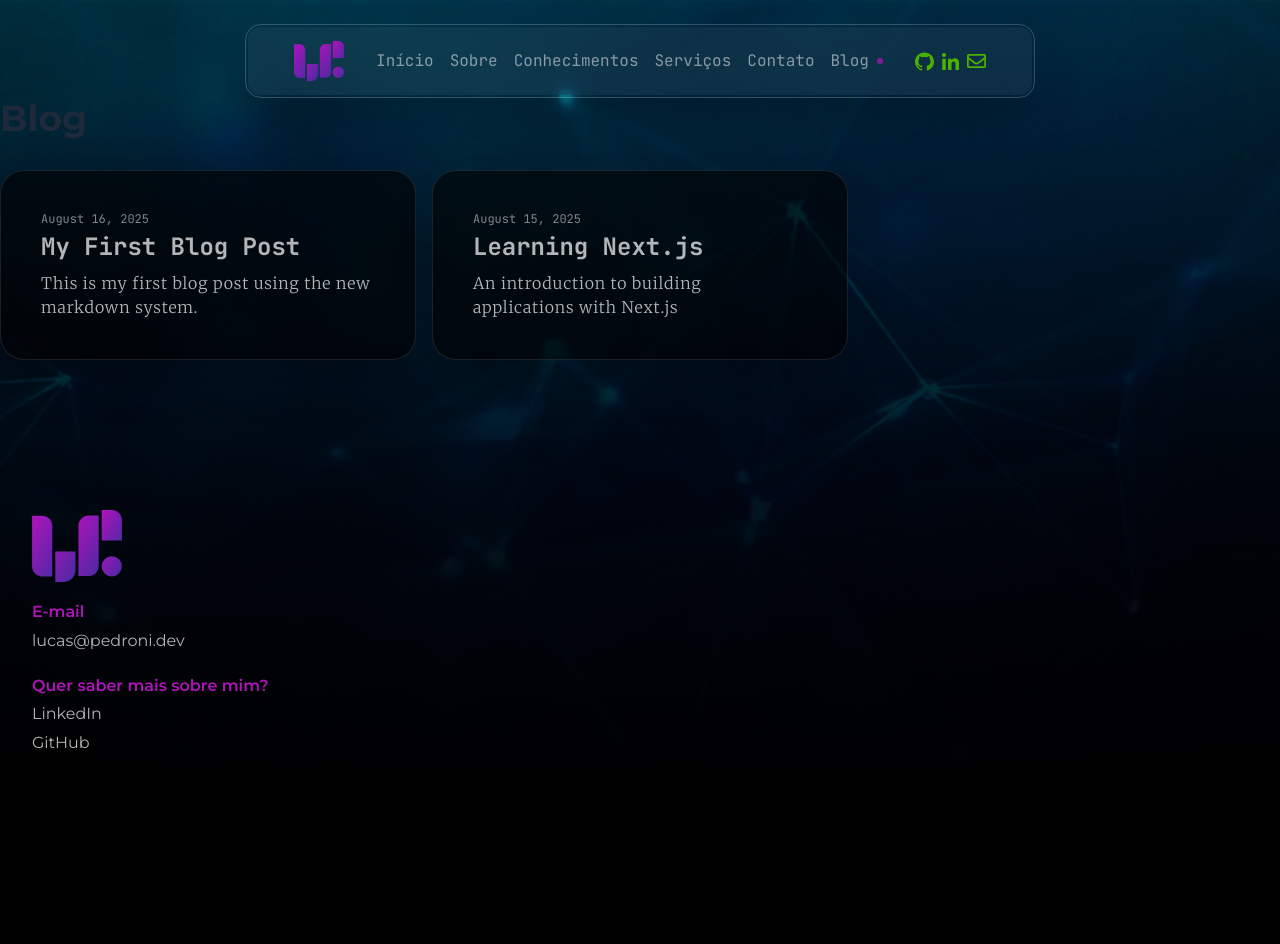
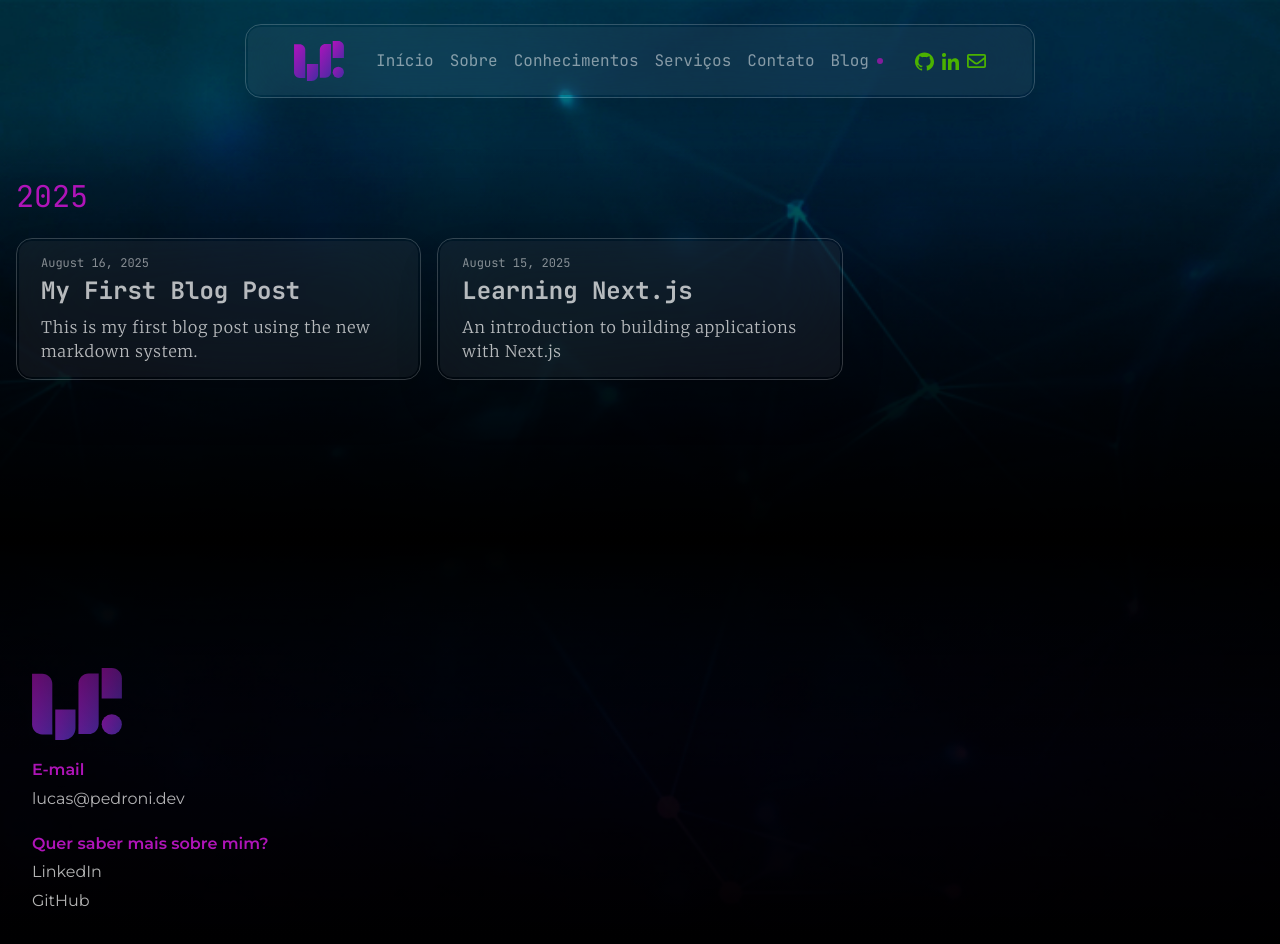
Before and after one commit to pedroni/pedroni, a Next.js app: page /blog in a window 1280 px wide. Shown: the top 944 px of the page. Before the commit the page ends 800 px from the top, so only its background shows below. Built offline with nearby package versions, Linux system fonts and the light colour scheme.

Commit message:
list of posts

```diff
--- a/package.json
+++ b/package.json
@@ -21,6 +21,8 @@
     "@types/node": "^22",
     "@types/react": "19.1.10",
     "@types/rellax": "^1.7.6",
+    "@typescript-eslint/eslint-plugin": "^7.18.0",
+    "@typescript-eslint/parser": "^7.18.0",
     "eslint": "^8.52.0",
     "eslint-config-next": "15.4.6",
     "eslint-plugin-unused-imports": "^3.0.0",
--- a/src/app/blog/BlogPostCard.tsx
+++ b/src/app/blog/BlogPostCard.tsx
@@ -1,10 +1,27 @@
-import SimpleBox from '../../components/SimpleBox'
 import { BlogPost } from '../../lib/blog'
 
 export default function BlogPostCard({ post }: { post: BlogPost }) {
   return (
-    <a href={`/blog/${post.slug}`}>
-      <SimpleBox className="transition hover:bg-white/5">
+    <a
+      href={`/blog/${post.slug}`}
+      className="rounded-2xl
+          border border-white/20
+          shadow-2xl
+          relative
+          group
+      "
+    >
+      <div
+        className="absolute w-[calc(100%-4px)] h-[calc(100%-4px)]
+          top-0.5
+          left-0.5
+          backdrop-blur-2xl bg-white/5
+          rounded-xl
+          transition
+         group-hover:bg-white/10
+      "
+      ></div>
+      <div className="relative px-6 py-4">
         <p className="text-white/50 text-xs font-mono mb-1">
           {new Date(post.date).toLocaleDateString('en-US', {
             month: 'long',
@@ -13,8 +30,12 @@ export default function BlogPostCard({ post }: { post: BlogPost }) {
           })}
         </p>{' '}
         <h2 className="text-2xl font-bold font-mono mb-2">{post.title}</h2>
-        {post.excerpt && <p className="text-white/70 tracking-wider font-light font-serif">{post.excerpt}</p>}
-      </SimpleBox>
+        {post.excerpt && (
+          <p className="text-white/70 tracking-wider font-light font-serif">
+            {post.excerpt}
+          </p>
+        )}
+      </div>
     </a>
   )
 }
--- a/src/app/blog/page.tsx
+++ b/src/app/blog/page.tsx
@@ -1,23 +1,53 @@
 import BlogPostCard from './BlogPostCard'
-import { getSortedPosts } from '../../lib/blog'
+import { BlogPost, getSortedPosts } from '../../lib/blog'
 
+type PostsByYear = { year: number; posts: BlogPost[] }
 export default function BlogPage() {
-  const posts = getSortedPosts()
+
+  const postsByYear: PostsByYear[] = getSortedPosts().reduce(
+    (acc: PostsByYear[], post: BlogPost) => {
+      const year = new Date(post.date).getFullYear()
+      const yearGroup = acc.find(group => group.year === year)
+      if (yearGroup) {
+        yearGroup.posts.push(post)
+      } else {
+        acc.push({ year, posts: [post] })
+      }
+      return acc
+    },
+    []
+  )
 
   if (process.env.NODE_ENV === 'production') {
     return (
       <div className="py-20 text-center">
-        <h1 className='text-6xl text-primary font-mono uppercase tracking-widest'>Em breve...</h1>
+        <h1 className="text-6xl text-primary font-mono uppercase tracking-widest">
+          Em breve...
+        </h1>
       </div>
     )
   }
+
   return (
-    <div>
-      <h1 className="text-4xl font-bold text-gray-800 mb-8">Blog</h1>
+    <div className="relative min-h-[calc(100vh-600px)] py-20 px-4">
+      <div className="absolute inset-0 w-full h-full bg-gradient-to-b from-transparent to-black pointer-events-none"></div>
+      <div className="absolute left-0 top-full w-full h-[230px] bg-gradient-to-b from-black to-transparent"></div>
 
-      <div className="container mx-auto grid gap-4 grid-cols-1 md:grid-cols-2 lg:grid-cols-3">
-        {posts.map(post => (
-          <BlogPostCard key={post.slug} post={post} />
+      <div className="relative container mx-auto">
+        {postsByYear.map(({ year, posts }) => (
+          <div
+            key={year}
+            className="pb-10 mb-10 not-last:border-b border-b-white/10"
+          >
+            <div className="mb-6">
+              <h2 className="text-primary-light font-mono text-3xl">{year}</h2>
+            </div>
+            <div className="grid gap-4 grid-cols-1 md:grid-cols-2 lg:grid-cols-3">
+              {posts.map(post => (
+                <BlogPostCard key={post.slug} post={post} />
+              ))}
+            </div>
+          </div>
         ))}
       </div>
     </div>
--- a/src/components/Box.tsx
+++ b/src/components/Box.tsx
@@ -15,7 +15,7 @@ const Box = ({
   return (
     <section
       className={classNames(
-        'relative mx-auto w-[var(--container-width)] max-w-full flex justify-center',
+        'relative mx-auto w-[var(--container-width)] max-w-full flex justify-center [&_a]:font-semibold [&_a]:text-secondary-light',
         {
           'xl:justify-end': direction.includes('right')
         },
--- a/src/components/SimpleBox.tsx
+++ /dev/null
@@ -1,18 +0,0 @@
-import classNames from 'classnames'
-import { ReactNode } from 'react'
-
-const SimpleBox = (props: { children: ReactNode; className?: string }) => {
-  return (
-    <div
-      className={classNames(
-        'bg-black/60 border-white/10 border shadow-2xl  p-4 rounded-3xl lg:p-10',
-
-        props.className
-      )}
-    >
-      {props.children}
-    </div>
-  )
-}
-
-export default SimpleBox
--- a/src/lib/blog.ts
+++ b/src/lib/blog.ts
@@ -10,7 +10,6 @@ export interface BlogPost {
   date: string
   excerpt?: string
   content: string
-  [key: string]: any
 }
 
 export function getSortedPosts(): BlogPost[] {
```
Also changed, not shown: 1 other file (tests, documents, lock files or other folders).
